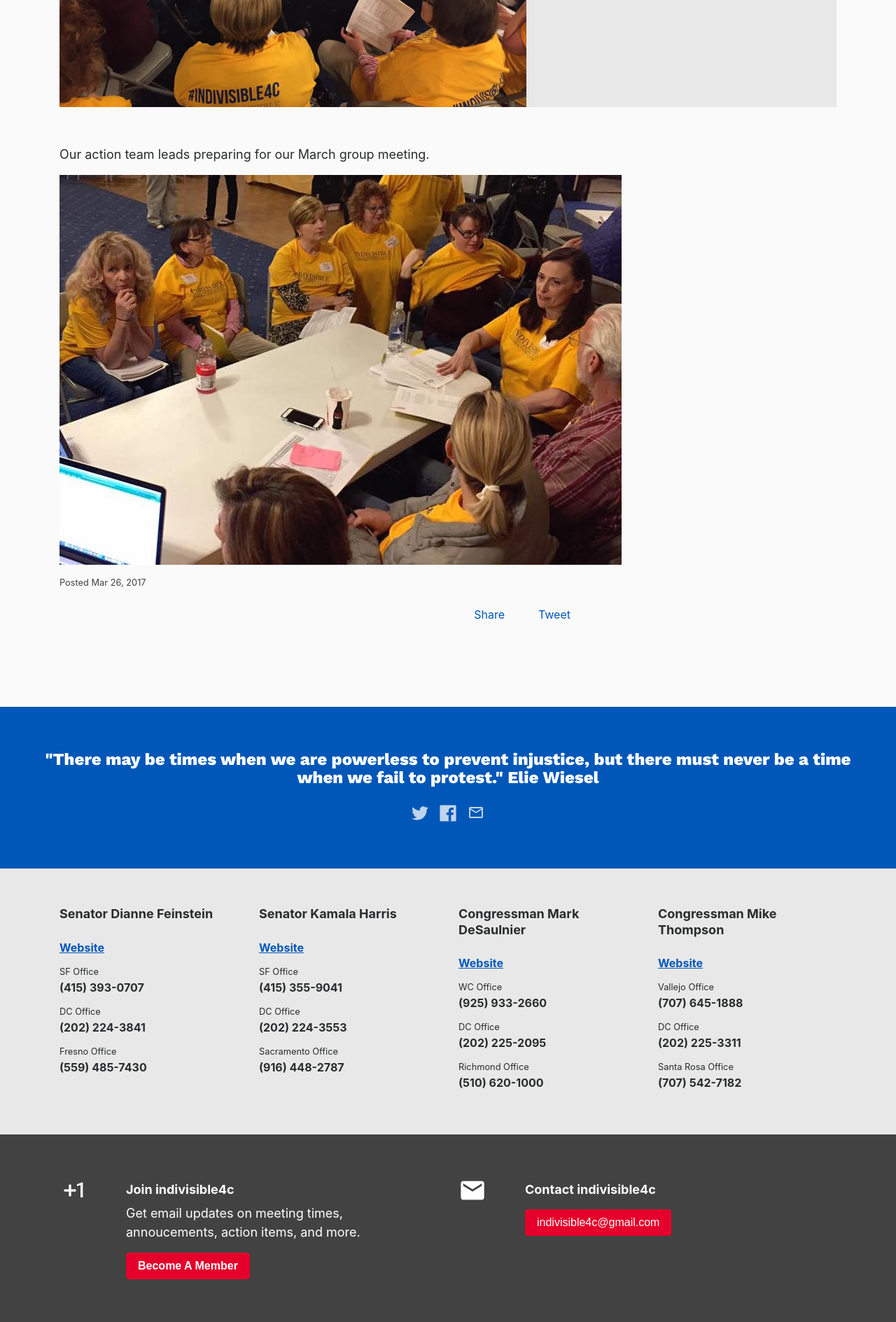
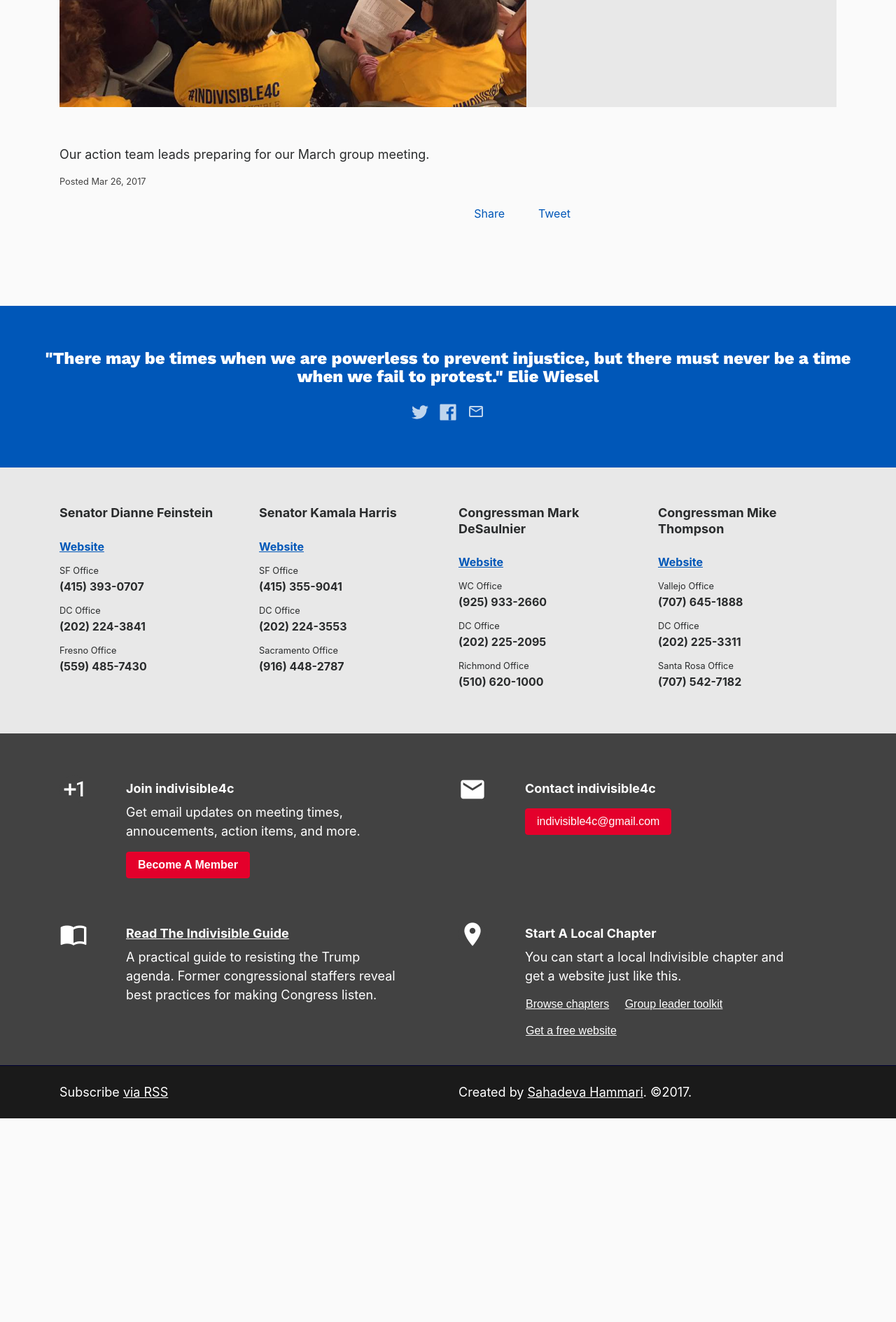
Before and after one commit to IndivisibleTemplate/BasicTemplate, a Jekyll site: the page built from _successes/action-team-leads.markdown, in a window 1280 px wide. Shown: the part 632-2521 px from the top of the page at 70% size. Built offline with Jekyll 4.4.1, drawn with Linux system fonts in a browser that asks for light colours; nearby versions of some CDN libraries; comment, search, counter and statistics services are not loaded; after the commit the page ends 2230 px from its top, so only the background shows below that.

Commit message:
Updated Action Team Leads

```diff
--- a/_successes/action-team-leads.markdown
+++ b/_successes/action-team-leads.markdown
@@ -9,5 +9,3 @@
 ---
 
 Our action team leads preparing for our March group meeting.
-
-![17426205_10155324219106159_1098429557146610719_n-5b5f15.jpg](/uploads/17426205_10155324219106159_1098429557146610719_n-5b5f15.jpg)
```
